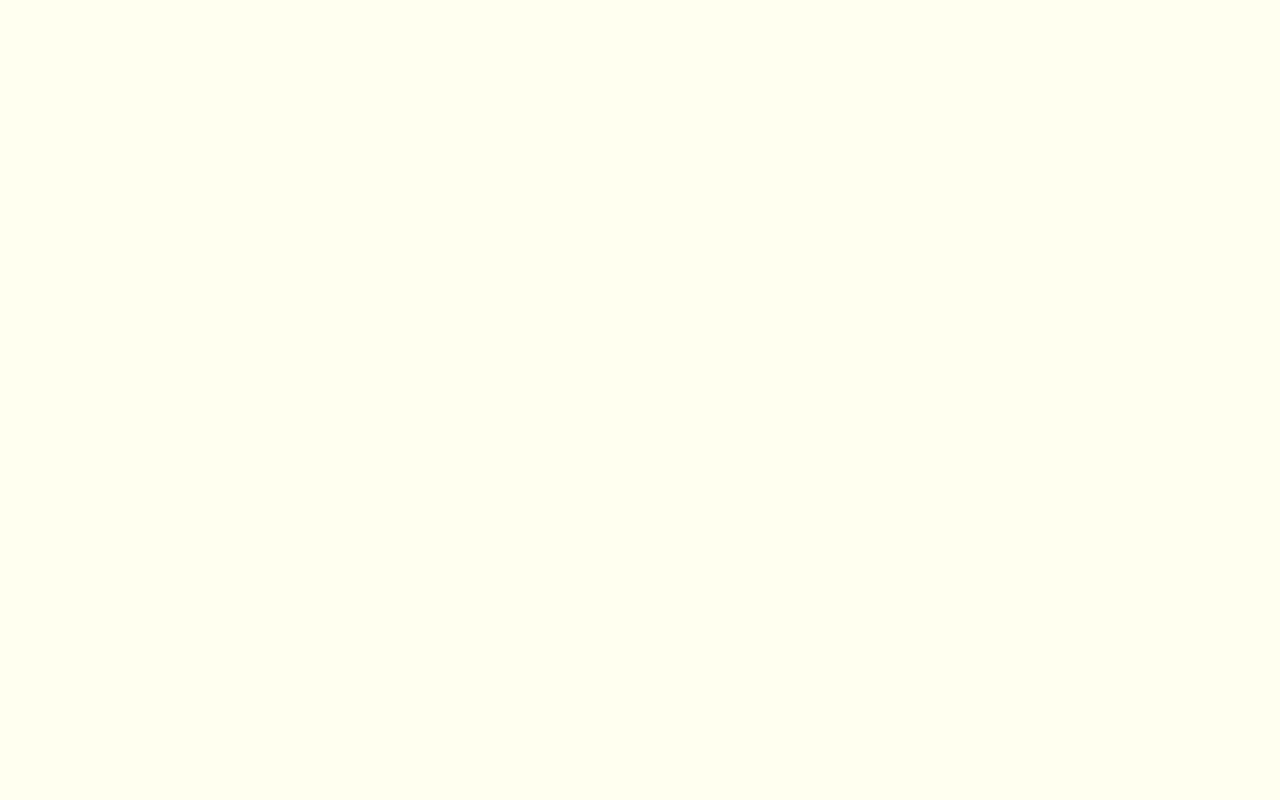
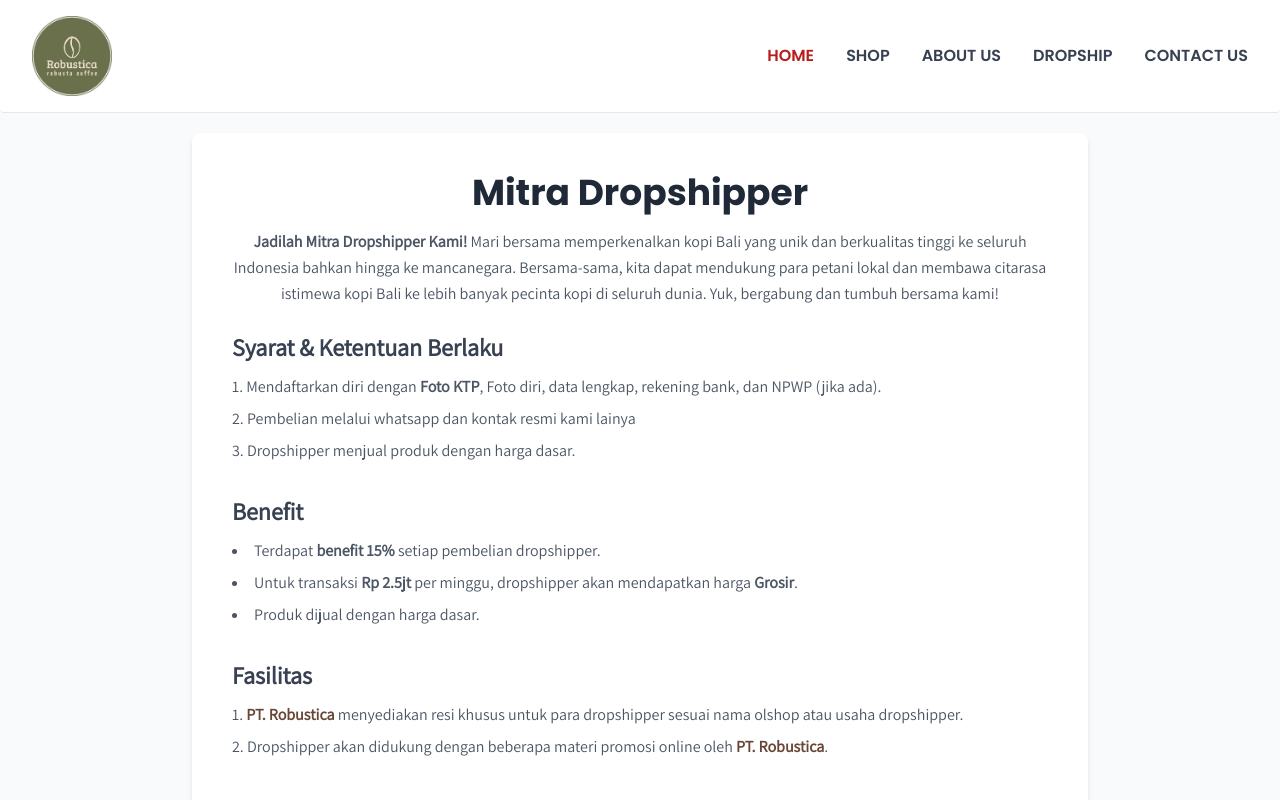
Before and after one commit to zeppyx13/Robustica, a React (Vite) app: page /dropship in a window 1280 px wide. Before the commit this address had no page. Shown: the top 800 px of the page. Built offline with nearby package versions, Linux system fonts and the light colour scheme.

Commit message:
Dropship

```diff
--- a/src/App.jsx
+++ b/src/App.jsx
@@ -2,6 +2,7 @@
 //
 import Home from "./views/Home";
 import AboutUs from "./views/AboutUs";
+import DropShip from "./views/DropShip";
 function App() {
   return (
     <>
@@ -9,6 +10,7 @@
         <Routes>
           <Route exact path="/" element={<Home />} />
           <Route path="/about" element={<AboutUs />} />
+          <Route path="/dropship" element={<DropShip />} />
         </Routes>
       </Router>
     </>
--- /dev/null
+++ b/src/components/Section/Dropshiper.jsx
@@ -0,0 +1,75 @@
+import React from "react";
+import Button from "../partials/Button";
+const Dropshipper = () => {
+  return (
+    <div className="bg-gray-50 min-h-screen px-4 py-5 md:py-5">
+      <div className="max-w-4xl mx-auto bg-white p-6 md:p-10 shadow-md rounded-lg">
+        <h1 className="text-3xl md:text-4xl font-bold text-gray-800 mb-4 text-center poppins-bold">
+          Mitra Dropshipper
+        </h1>
+        <p className="text-gray-600 text-center mb-6 leading-relaxed assistant-normal">
+          <strong>Jadilah Mitra Dropshipper Kami! </strong>Mari bersama
+          memperkenalkan kopi Bali yang unik dan berkualitas tinggi ke seluruh
+          Indonesia bahkan hingga ke mancanegara. Bersama-sama, kita dapat
+          mendukung para petani lokal dan membawa citarasa istimewa kopi Bali ke
+          lebih banyak pecinta kopi di seluruh dunia. Yuk, bergabung dan tumbuh
+          bersama kami!
+        </p>
+        <div className="mb-8 assistant-normal">
+          <h2 className="text-2xl font-semibold text-gray-700 mb-3">
+            Syarat & Ketentuan Berlaku
+          </h2>
+          <ul className="list-decimal list-inside text-gray-600 space-y-2">
+            <li>
+              Mendaftarkan diri dengan <b>Foto KTP</b>, Foto diri, data lengkap,
+              rekening bank, dan NPWP (jika ada).
+            </li>
+            <li>Pembelian melalui whatsapp dan kontak resmi kami lainya </li>
+            <li>Dropshipper menjual produk dengan harga dasar.</li>
+          </ul>
+        </div>
+        <div className="mb-8 assistant-normal">
+          <h2 className="text-2xl font-semibold text-gray-700 mb-3">Benefit</h2>
+          <ul className="list-disc list-inside text-gray-600 space-y-2">
+            <li>
+              Terdapat <b>benefit 15%</b> setiap pembelian dropshipper.
+            </li>
+            <li>
+              Untuk transaksi <b>Rp 2.5jt</b> per minggu, dropshipper akan
+              mendapatkan harga <b>Grosir</b>.
+            </li>
+            <li>Produk dijual dengan harga dasar.</li>
+          </ul>
+        </div>
+        <div className="mb-8 assistant-normal">
+          <h2 className="text-2xl font-semibold text-gray-700 mb-3">
+            Fasilitas
+          </h2>
+          <ul className="list-decimal list-inside text-gray-600 space-y-2">
+            <li>
+              <b className="text-coklat">PT. Robustica </b> menyediakan resi
+              khusus untuk para dropshipper sesuai nama olshop atau usaha
+              dropshipper.
+            </li>
+            <li>
+              Dropshipper akan didukung dengan beberapa materi promosi online
+              oleh <b className="text-coklat ">PT. Robustica</b>.
+            </li>
+          </ul>
+        </div>
+        <div className="text-center mt-10 assistant-normal">
+          <p className="text-lg font-medium text-gray-800 mb-3">
+            For more information, please contact us:
+          </p>
+          <Button
+            title="Contact Us"
+            link="/contact"
+            style="inline-block px-6 py-3 bg-coklat text-white rounded-lg shadow hover:bg-coklat-muda transition duration-300"
+          />
+        </div>
+      </div>
+    </div>
+  );
+};
+
+export default Dropshipper;
--- a/src/views/DropShip.jsx
+++ b/src/views/DropShip.jsx
@@ -1,18 +1,15 @@
 import React from "react";
 import Navbar from "../components/partials/Navbar";
-import Hero from "../components/Section/Hero";
 import Footer from "../components/partials/Footer";
-import About from "../components/Section/About";
-
-const AboutUs = () => {
+import Dropshiper from "../components/Section/Dropshiper";
+const DropShip = () => {
   return (
     <div className="flex flex-col min-h-screen overflow-hidden">
       <Navbar />
-      <Hero />
-      <About />
+      <Dropshiper />
       <Footer />
     </div>
   );
 };
 
-export default AboutUs;
+export default DropShip;
```
